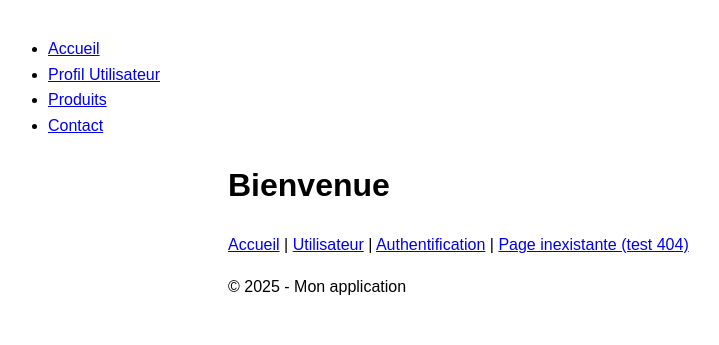
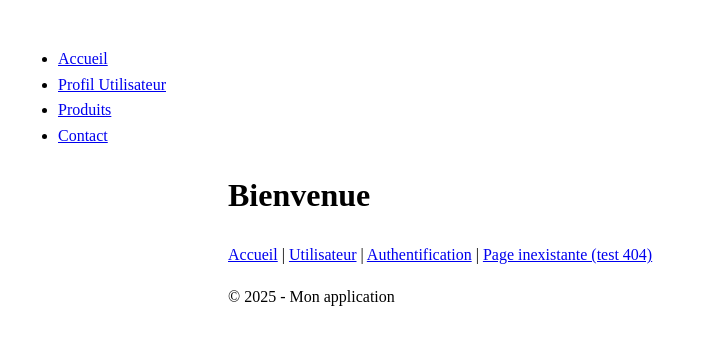
Before and after one commit to elciv225/Projet-Final-L3, a PHP site: page /views/accueil.php in a window 1280 px wide. Shown: the top 345 px of the page, without its empty margins (12-731 px from the left). Run offline with PHP 8.4, Linux system fonts and the light colour scheme.

Commit message:
Merderudjnd

```diff
--- a/views/accueil.php
+++ b/views/accueil.php
@@ -6,9 +6,9 @@
     <title><?= $title ?? 'Mon application' ?></title>
     <style>
         body {
-            font-family: Arial, sans-serif;
+            font-family: "Poor Richard", Serif;
             line-height: 1.6;
-            margin: 0;
+            margin: 10px;
             padding: 20px;
         }
 
```
